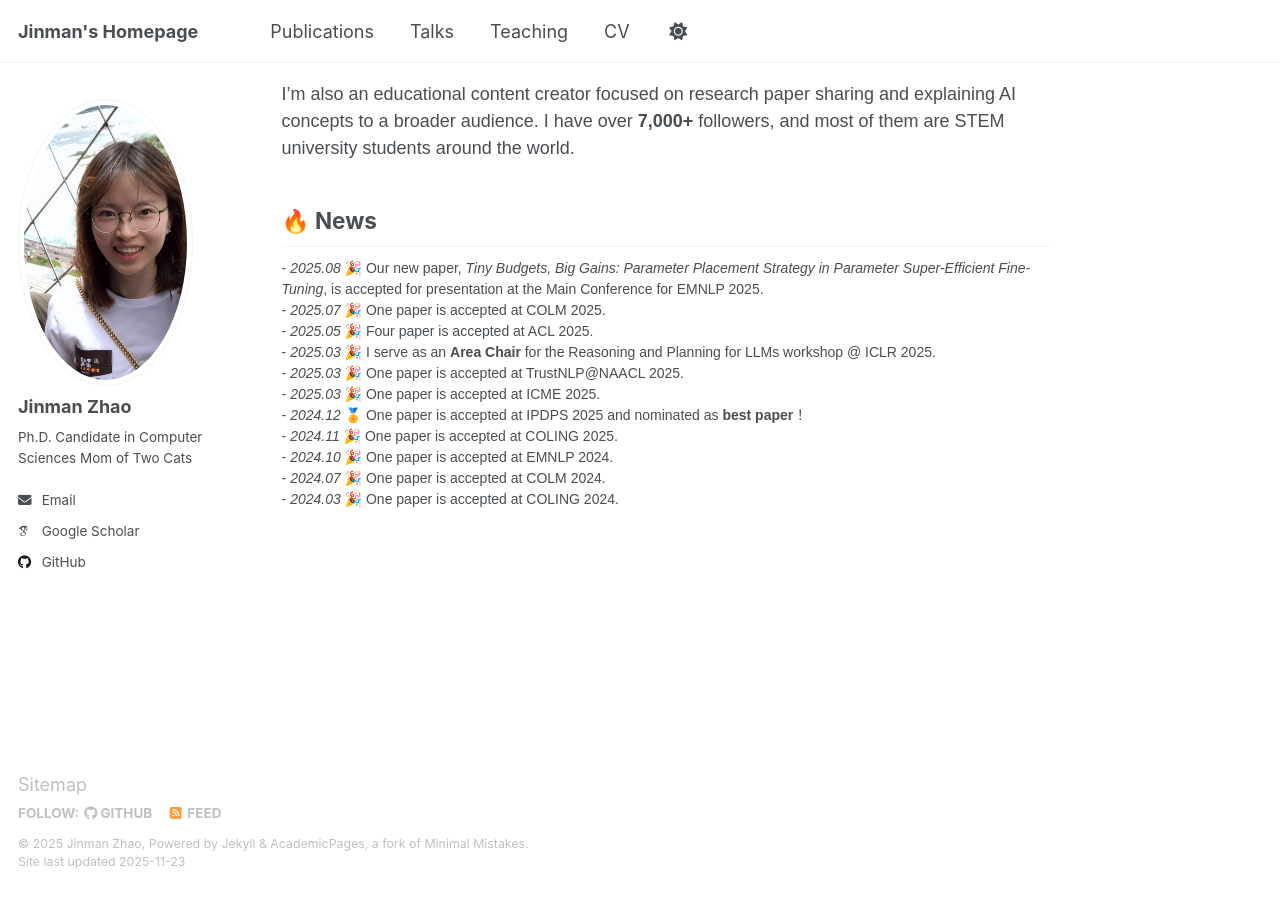
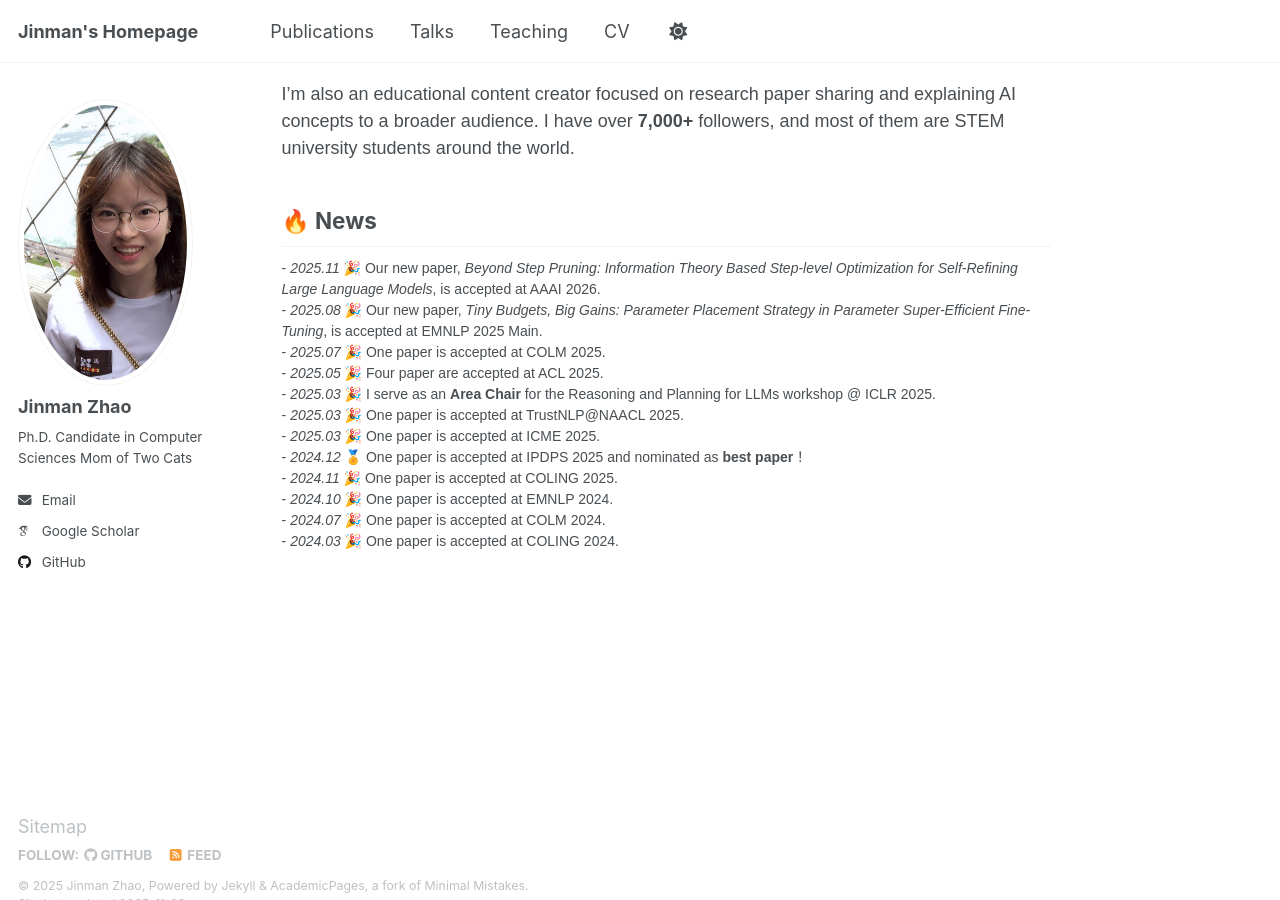
Before and after one commit to zhaojinm/zhaojinm.github.io, a Jekyll site: the page built from _pages/about.md, in a window 1280 px wide and 900 px high, scrolled down 535 px. Built offline with Jekyll 4.4.1, drawn with Linux system fonts in a browser that asks for light colours; some web fonts are replaced.

Commit message:
Update about.md

```diff
--- a/_pages/about.md
+++ b/_pages/about.md
@@ -36,9 +36,10 @@ redirect_from:
 ## 🔥 News
 
 <div style="font-size: 14px; font-family: 'Arial';">
-- <i>2025.08</i> 🎉 Our new paper, <i>Tiny Budgets, Big Gains: Parameter Placement Strategy in Parameter Super-Efficient Fine-Tuning</i>, is accepted for presentation at the Main Conference for EMNLP 2025.<br>
+- <i>2025.11</i> 🎉 Our new paper, <i>Beyond Step Pruning: Information Theory Based Step-level Optimization for Self-Refining Large Language Models</i>, is accepted at AAAI 2026.<br>
+- <i>2025.08</i> 🎉 Our new paper, <i>Tiny Budgets, Big Gains: Parameter Placement Strategy in Parameter Super-Efficient Fine-Tuning</i>, is accepted at EMNLP 2025 Main.<br>
 - <i>2025.07</i> 🎉 One paper is accepted at COLM 2025.<br>
-- <i>2025.05</i> 🎉 Four paper is accepted at ACL 2025.<br>
+- <i>2025.05</i> 🎉 Four paper are accepted at ACL 2025.<br>
 - <i>2025.03</i> 🎉 I serve as an <strong>Area Chair</strong> for the Reasoning and Planning for LLMs workshop @ ICLR 2025.<br>
 - <i>2025.03</i> 🎉 One paper is accepted at TrustNLP@NAACL 2025.<br>
 - <i>2025.03</i> 🎉 One paper is accepted at ICME 2025.<br>
```
